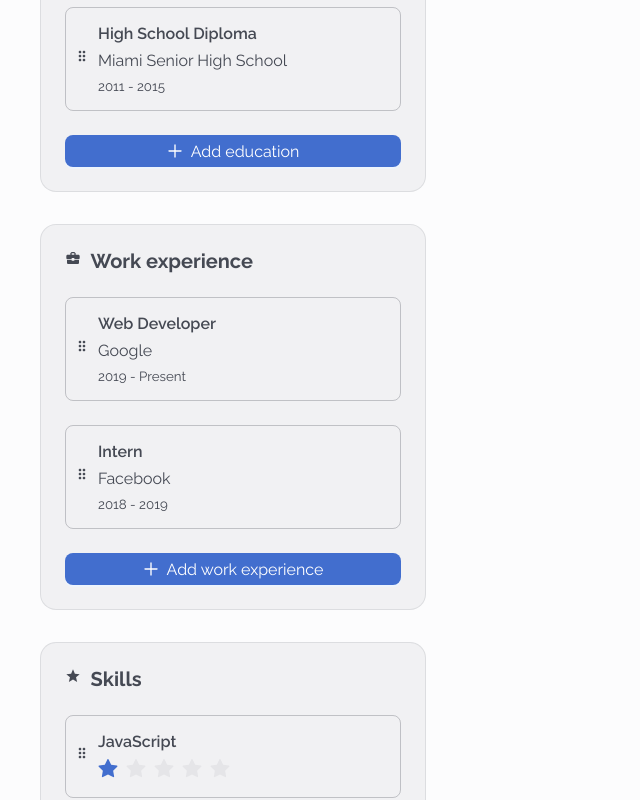
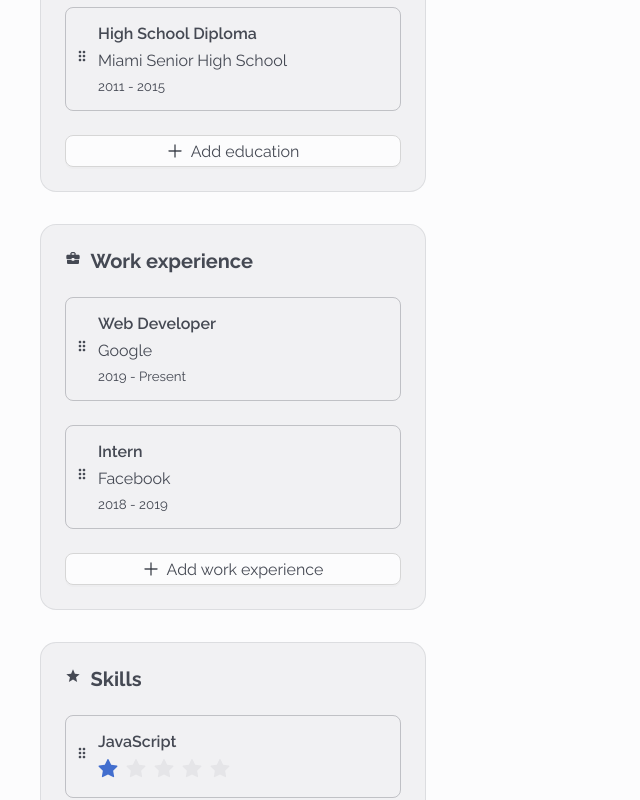
Before and after one commit to ErickBGomez/cv-application, a React (Vite) app: page / in a window 1280 px wide. Shown: the part 880-1680 px from the top of the page, without its empty margins (0-640 px from the left). Built offline with nearby package versions, Linux system fonts and the light colour scheme.

Commit message:
Change button type in drag card input

```diff
--- a/src/components/inputs/DragCardsInput/DragCardsInput.jsx
+++ b/src/components/inputs/DragCardsInput/DragCardsInput.jsx
@@ -14,9 +14,7 @@ const DragCardsInput = ({ entries, setEntries, context = "card" }) => {
             setData={setEntries}
           />
         ))}
-      <Button icon={<PlusOutlined />} type="primary">
-        Add {context}
-      </Button>
+      <Button icon={<PlusOutlined />}>Add {context}</Button>
     </>
   );
 };
```
